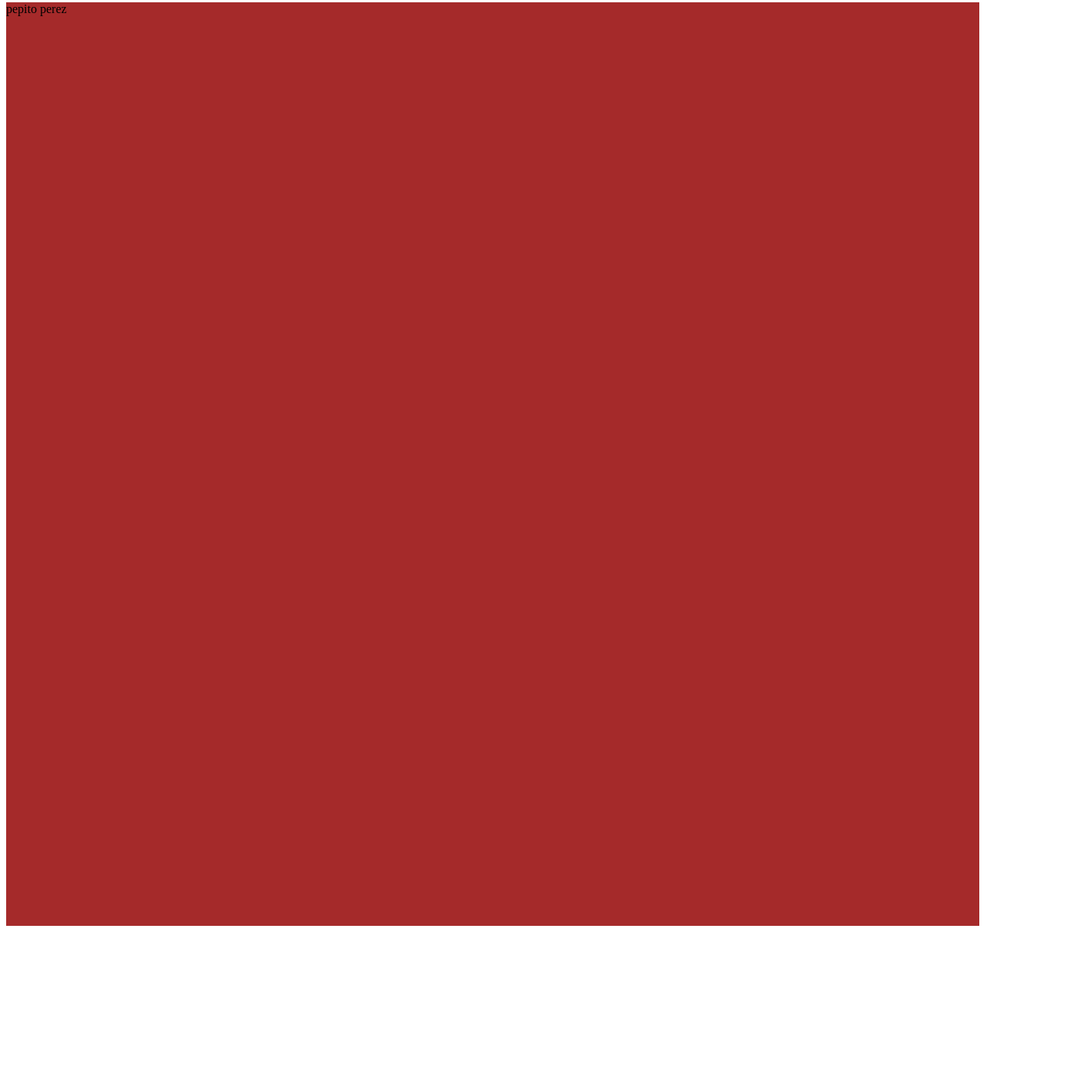
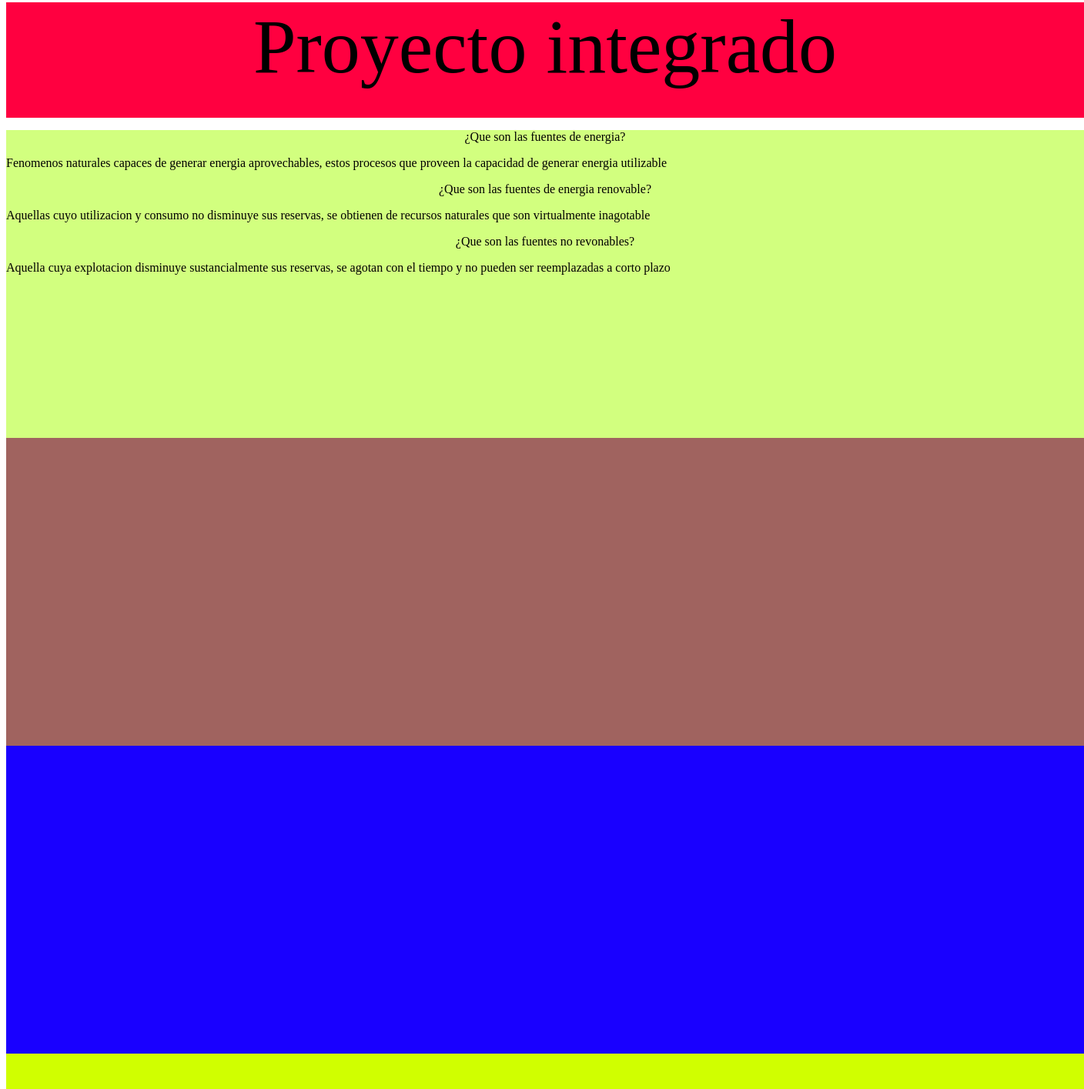
Before and after one commit to isabella091/pagina-8-7, a plain HTML site: page index.html in a window 1280 px wide. Shown: the part 5-1420 px from the top of the page at 77% size, 1408 px wide, since content can reach past the window. Before the commit the page ends 1216 px from the top, so only its background shows below. Drawn offline with Linux system fonts and the light colour scheme.

Commit message:
Actualizacion 08-04-2024

```diff
--- a/index.html
+++ b/index.html
@@ -4,24 +4,41 @@
     <meta charset="UTF-8">
     <meta http-equiv="X-UA-Compatible" content="IE=edge">
     <meta name="viewport" content="width=device-width, initial-scale=1.0">
-    <title>Document</title>
+    <title>Mi primera pagina</title>
     <link rel="stylesheet" href="temas.css">
 </head>
 <body>
 
 <div class="contenedor">
-pepito perez
+<center>Proyecto integrado</center>
+</div>
 
+<div class="Tecnologia">
+<p><center>¿Que son las fuentes de energia?</center></p>
+Fenomenos naturales capaces de generar energia aprovechables, estos procesos que proveen la capacidad de generar energia utilizable
 
+<p><center>¿Que son las fuentes de energia renovable?</center></p>
+Aquellas cuyo utilizacion y consumo no disminuye sus reservas, se obtienen de recursos naturales que son virtualmente inagotable
 
-<div></div>
-<div></div>
+<p><center>¿Que son las fuentes no revonables?</center></p>
+Aquella cuya explotacion disminuye sustancialmente sus reservas, se agotan con el tiempo y no pueden ser reemplazadas a corto plazo
+</div>
 
-
-
+<div class="biologia">
 
 </div>
 
+<div class="quimica">
+
+</div>
+
+<div class="matematicas">
+
+</div>
+
+<div class="ingles">
+
+</div>
 
 </body>
 </html>
--- a/temas.css
+++ b/temas.css
@@ -1,5 +1,36 @@
 .contenedor{
-    width: 100%;
-    height: 1200px;
-    background-color: brown;
-}
+    width: 1400px;
+    height: 150px;
+    background-color: rgb(255, 0, 64);
+    font-size: 100px;
+    }
+
+    .Tecnologia {
+        width: 1400px;
+        height: 400px;
+        background-color: rgb(210, 255, 127);
+    }
+
+    .biologia {
+    width: 1400px;
+    height: 400px;
+    background-color: rgb(160, 99, 95);
+    }
+
+    .quimica {
+    width: 1400px;
+    height: 400px;
+    background-color: rgb(25, 0, 255);
+    }
+
+    .matematicas {
+    width: 1400px;
+    height: 400px;
+    background-color: rgb(208, 255, 0);
+    }
+
+    .ingles {
+    width: 1400px;
+    height: 400px;
+    background-color: rgb(238, 144, 222);
+    }
```
